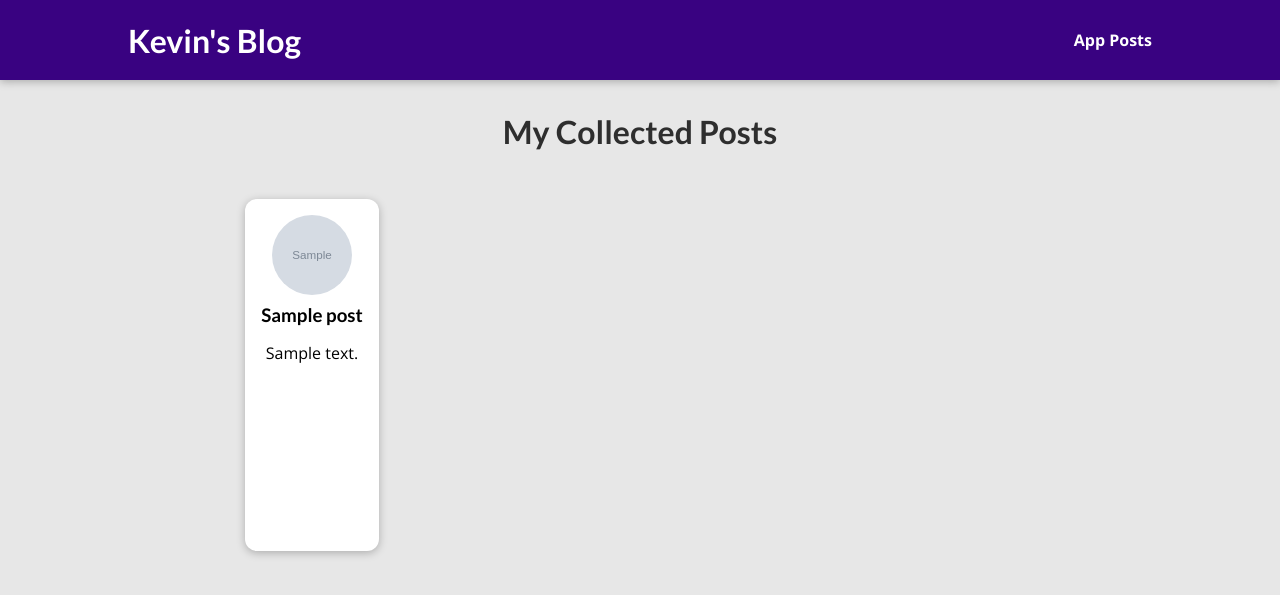
After one commit to kevboz/Blog, a Django app: template my_site/blog/templates/blog/all-post.html in a window 1280 px wide. The commit adds this page. Shown: the top 595 px of the page. Run offline with Django 5.2, Linux system fonts and the light colour scheme; the template is opened without the code that fills it: most values are stand-ins (such as "Sample title", 1, 10 or a date in 2020); grey boxes marked "Sample" are stand-in pictures.

Commit message:
added more css

```diff
--- /dev/null
+++ b/my_site/blog/static/blog/all-posts.css
@@ -0,0 +1,43 @@
+body {
+    background-color: #e7e7e7;
+  }
+
+  #main-navigation {
+    background-color: #390281;
+    box-shadow: 0 2px 8px rgba(0, 0, 0, 0.25);
+  }
+
+  #all-posts {
+    margin: 7rem auto;
+    width: 90%;
+    max-width: 60rem;
+  }
+
+  #all-posts h2 {
+    text-align: center;
+    font-size: 2rem;
+    color: #2e2e2e;
+    margin: 3rem 0;
+  }
+
+  ul {
+    list-style: none;
+    margin: 0;
+    padding: 0;
+    display: grid;
+    grid-template-columns: repeat(auto-fill, minmax(17rem, 1fr));
+    gap: 1.5rem;
+  }
+
+  .post img {
+    width: 7rem;
+    height: 7rem;
+  }
+
+  .post a {
+    height: 22rem;
+    transform-origin: center;
+    box-shadow: 0 2px 8px rgba(0, 0, 0, 0.25);
+    border-radius: 12px;
+    background-color: white;
+  }
--- /dev/null
+++ b/my_site/blog/static/blog/post.css
@@ -0,0 +1,43 @@
+.post {
+    display: flex;
+    flex-direction: column;
+    align-items: center;
+    text-align: center;
+  }
+
+  .post a {
+    text-decoration: none;
+    color: black;
+    transition: all 0.2s ease;
+    padding: 1rem;
+  }
+
+  .post a:hover,
+  .post a:active {
+    transform: scale(1.1);
+    background-color: #390281;
+    color: white;
+  }
+
+  .post img {
+    width: 5rem;
+    height: 5rem;
+    object-fit: cover;
+    border-radius: 50%;
+  }
+
+  .post h3 {
+    margin: 0.25rem 0;
+  }
+
+  .post time {
+    color: #666666;
+    margin: 0.25rem;
+    font-style: italic;
+    font-size: 0.85rem;
+  }
+
+  .post:hover time,
+  .post:active time {
+    color: white;
+  }
--- /dev/null
+++ b/my_site/blog/templates/blog/all-post.html
@@ -0,0 +1,25 @@
+{% extends "base.html" %}
+{% load static %}
+
+{% block title %}
+All My Posts
+{% endblock %}
+
+{% block css_files %}
+    <link rel="stylesheet" href="{% static 'blog/all-posts.css' %}" />
+    {% comment %} <link rel="stylesheet" href="{% static 'blog/index.css' %}" /> {% endcomment %}
+    <link rel="stylesheet" href="{% static 'blog/post.css' %}" />
+
+{% endblock %}
+
+
+{% block content %}
+<section id="all-posts">
+    <h2>My Collected Posts</h2>
+    <ul>
+        {% for post in all_posts %}
+            {% include "blog/includes/post.html" %}
+        {% endfor %}
+    </ul>
+</section>
+{% endblock %}
--- /dev/null
+++ b/my_site/blog/templates/blog/includes/post.html
@@ -0,0 +1,12 @@
+{% load static %}
+<li>
+    <article class="post">
+        <a href="{% url "post_detail_page" post.slug %}">
+            <img src="{% static "blog/images/"|add:post.image %}" alt="{{ post.title }}">
+            <div class="post__content">
+                <h3> {{ post.title }}</h3>
+                <p> {{post.excerpt}}</p>
+            </div>
+        </a>
+    </article>
+</li>
--- a/my_site/blog/urls.py
+++ b/my_site/blog/urls.py
@@ -2,7 +2,7 @@ from django.urls import path
 from . import views
 
 urlpatterns = [
-    path('', views.starting_page, name='starting_page'),
+    path('', views.starting_page, name='starting-page'),
     path('posts', views.posts, name='posts_page'),
-    path('posts/<slug:slug>', views.post_detail, name='post_detail'),
+    path('posts/<slug:slug>', views.post_detail, name='post_detail_page'),
 ]
--- a/my_site/templates/base.html
+++ b/my_site/templates/base.html
@@ -14,8 +14,17 @@
 </head>
 <body>
 
-        {% block content %}
-        {% endblock %}
+    <header id = "main-navigation">
+        <h1>
+            <a href="{% url "starting-page" %}">Kevin's Blog</a>
+        </h1>
+        <nav>
+            <a href="{% url "posts_page" %}">App Posts</a>
+        </nav>
+    </header>
+
+{% block content %}
+{% endblock %}
 
 
 </body>
```
Also changed, not shown: my_site/blog/static/blog/post-detail.css (added, +62 -0 lines), my_site/blog/templates/blog/index.html (+15 -29 lines), my_site/blog/templates/blog/post-detail.html (added, +27 -0 lines), my_site/blog/views.py (+82 -4 lines), my_site/templates/404.html (added, +12 -0 lines), my_site/blog/static/blog/images/chair-lift.jpg (added), my_site/blog/static/blog/images/coding.jpg (added), my_site/blog/static/blog/images/mountains.jpg (added), my_site/blog/static/blog/images/woods.jpg (added), 1 other file.
